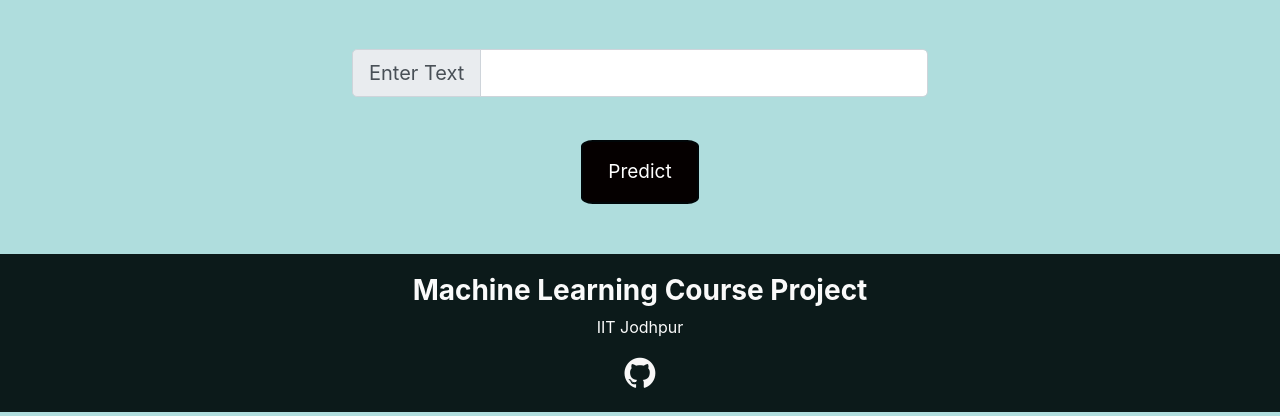
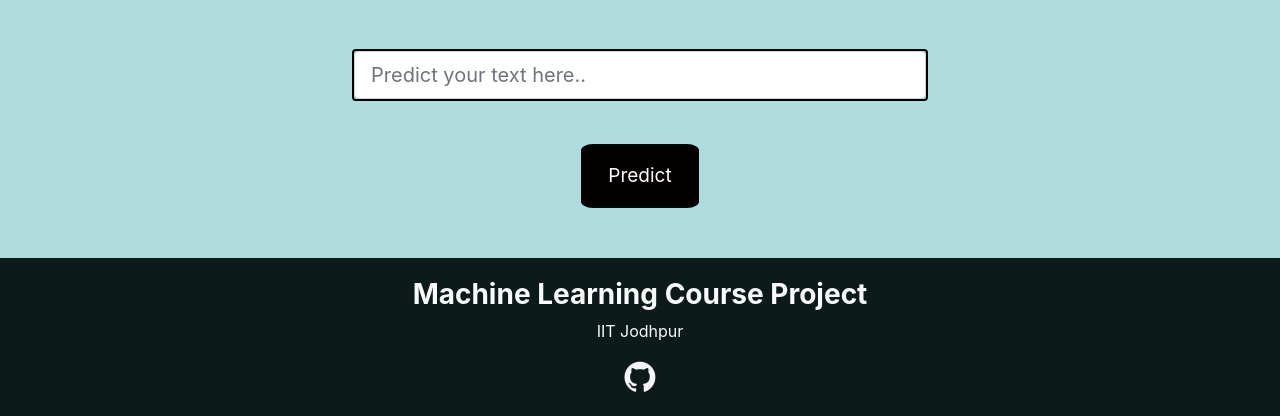
Before and after one commit to Hemanth-Gattu/Text_Sentiment_Analysis, a Django app: page / in a window 1280 px wide. Shown: the part 513-929 px from the top of the page. Run offline with Django 3.2, Linux system fonts and the light colour scheme; some libraries are stand-ins or nearby versions.

Commit message:
'updated'

```diff
--- a/tweet/templates/index.html
+++ b/tweet/templates/index.html
@@ -51,6 +51,8 @@
                 align-items: stretch;
                 width: 45%;
                 height: 70%;
+                border: 2px solid black;
+                border-radius: 4px;
             }
             .btn-secondary {
                 color: #fff;
@@ -101,7 +103,8 @@
 
     <div class="row" style="margin-top: 100px;">
         <div class="title-text col-lg-6 col-md-6 col-sm-12">
-          <h2 style="font-size: 43px;">Sentiment Analysis</h2>
+         <strong> <a class="navbar-brand" href="/"> <h2 style="font-size: 43px; color:black">Sentiment Analysis</h2></a></strong>
+
             <h3 style="padding-top: 2%;padding-bottom:2%"> Machine Learning Course Project </h3>
             <div class="dropdown">
                 <button class="btn  dropdown-toggle btn-lg btn-outline-dark upload_button
@@ -132,13 +135,19 @@
     {% csrf_token %}
 <center>
       <div class="input-group input-group-lg">
+        <!--
         <div class="input-group-prepend">
           <span class="input-group-text" id="inputGroup-sizing-lg">Enter Text</span>
         </div>
-        <input type="text" name="search" class="form-control" aria-label="Large" >
+        -->
+        <input type="text" name="search" class="form-control" aria-label="Large"  placeholder="Predict your text here..">
+
+
+
       </div>
       <div style="padding-top: 3%; padding-bottom:2%">
         <button class="btn btn-secondary btn-lg upload_button" > Predict </button>
+
 
       </div>
 </center>
```
